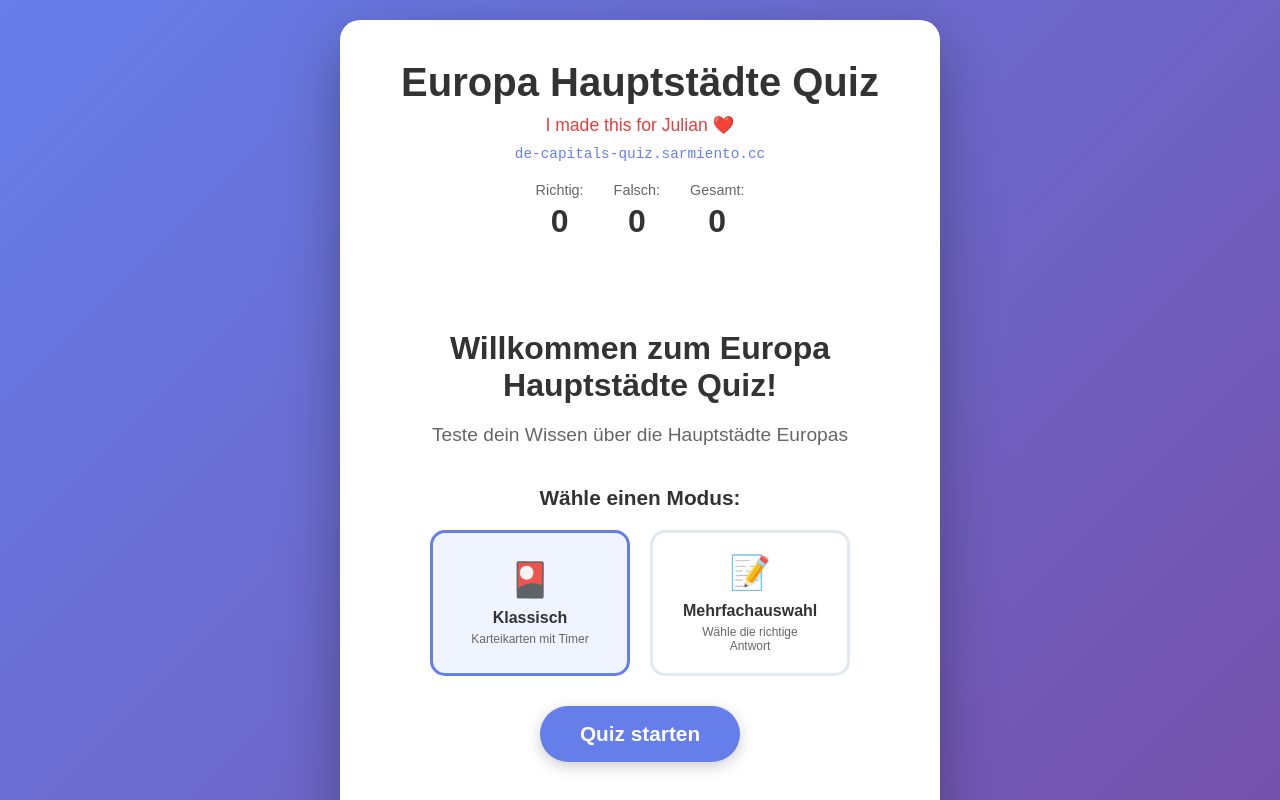
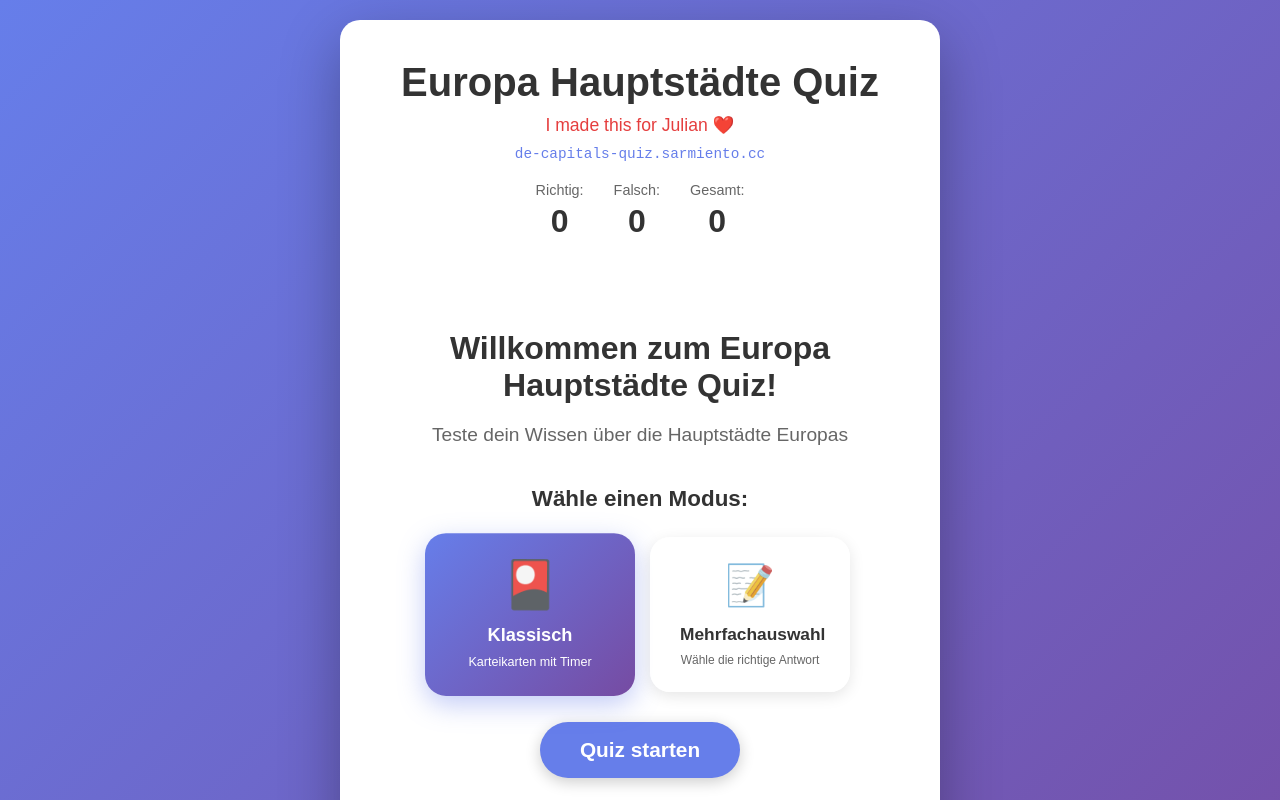
Before and after one commit to yowmamasita/capitals, a website: page public/index.html in a window 1280 px wide. Shown: the top 800 px of the page. Drawn offline with Linux system fonts and the light colour scheme.

Commit message:
Improve mode selection visual design and feedback
- Update button styling to match site gradient theme
- Add purple gradient background when mode is selected
- Add scale animation and visual feedback on click
- Increase icon size and add grayscale filter for inactive modes
- Improve hover effects with shadow and transform
- Add smooth transitions for better user experience
- Prevent re-clicking already selected mode

```diff
--- a/public/script.js
+++ b/public/script.js
@@ -221,14 +221,27 @@ document.querySelectorAll('.mode-btn').forEach(button => {
         e.preventDefault();
         e.stopPropagation();
 
-        // Remove active class from all buttons
-        document.querySelectorAll('.mode-btn').forEach(btn => btn.classList.remove('active'));
+        // Don't do anything if already selected
+        if (e.currentTarget.classList.contains('active')) return;
+
+        // Remove active class from all buttons with animation
+        document.querySelectorAll('.mode-btn').forEach(btn => {
+            btn.classList.remove('active');
+        });
 
         // Add active class to clicked button
-        e.currentTarget.classList.add('active');
+        setTimeout(() => {
+            e.currentTarget.classList.add('active');
+        }, 50);
 
         // Update quiz mode
         quizMode = e.currentTarget.dataset.mode;
+
+        // Visual feedback
+        e.currentTarget.style.transform = 'scale(0.95)';
+        setTimeout(() => {
+            e.currentTarget.style.transform = '';
+        }, 150);
     });
 });
 
--- a/public/style.css
+++ b/public/style.css
@@ -312,8 +312,9 @@ h1 {
 
 .mode-selection h3 {
     color: #333;
-    font-size: 1.3em;
-    margin-bottom: 20px;
+    font-size: 1.4em;
+    margin-bottom: 25px;
+    font-weight: 600;
 }
 
 .mode-buttons {
@@ -324,47 +325,78 @@ h1 {
 }
 
 .mode-btn {
-    background: white;
-    border: 3px solid #e2e8f0;
-    border-radius: 15px;
-    padding: 20px 30px;
+    background: rgba(255, 255, 255, 0.9);
+    border: none;
+    border-radius: 20px;
+    padding: 25px 30px;
     cursor: pointer;
     transition: all 0.3s ease;
     text-align: center;
     width: 200px;
     pointer-events: auto;
     z-index: 1;
+    box-shadow: 0 4px 15px rgba(0, 0, 0, 0.1);
+    position: relative;
+    overflow: hidden;
+}
+
+.mode-btn::before {
+    content: '';
+    position: absolute;
+    top: 0;
+    left: 0;
+    width: 100%;
+    height: 100%;
+    background: linear-gradient(135deg, #667eea 0%, #764ba2 100%);
+    opacity: 0;
+    transition: opacity 0.3s ease;
+    z-index: -1;
 }
 
 .mode-btn:hover {
-    border-color: #667eea;
-    transform: translateY(-2px);
-    box-shadow: 0 5px 15px rgba(0, 0, 0, 0.1);
+    transform: translateY(-3px);
+    box-shadow: 0 8px 25px rgba(0, 0, 0, 0.15);
 }
 
 .mode-btn.active {
-    border-color: #667eea;
-    background: #f0f4ff;
+    background: linear-gradient(135deg, #667eea 0%, #764ba2 100%);
+    color: white;
+    box-shadow: 0 8px 25px rgba(102, 126, 234, 0.4);
+    transform: scale(1.05);
+}
+
+.mode-btn.active .mode-name,
+.mode-btn.active .mode-desc {
+    color: white;
 }
 
 .mode-icon {
-    font-size: 2.5em;
-    margin-bottom: 10px;
+    font-size: 3em;
+    margin-bottom: 15px;
     pointer-events: none;
+    filter: grayscale(0.3);
+    transition: all 0.3s ease;
+}
+
+.mode-btn.active .mode-icon {
+    filter: grayscale(0);
+    transform: scale(1.1);
 }
 
 .mode-name {
-    font-size: 1.2em;
+    font-size: 1.3em;
     font-weight: bold;
     color: #333;
-    margin-bottom: 5px;
+    margin-bottom: 8px;
     pointer-events: none;
+    transition: color 0.3s ease;
 }
 
 .mode-desc {
     font-size: 0.9em;
     color: #666;
     pointer-events: none;
+    transition: color 0.3s ease;
 }
 
 /* Multiple Choice Mode */
```
